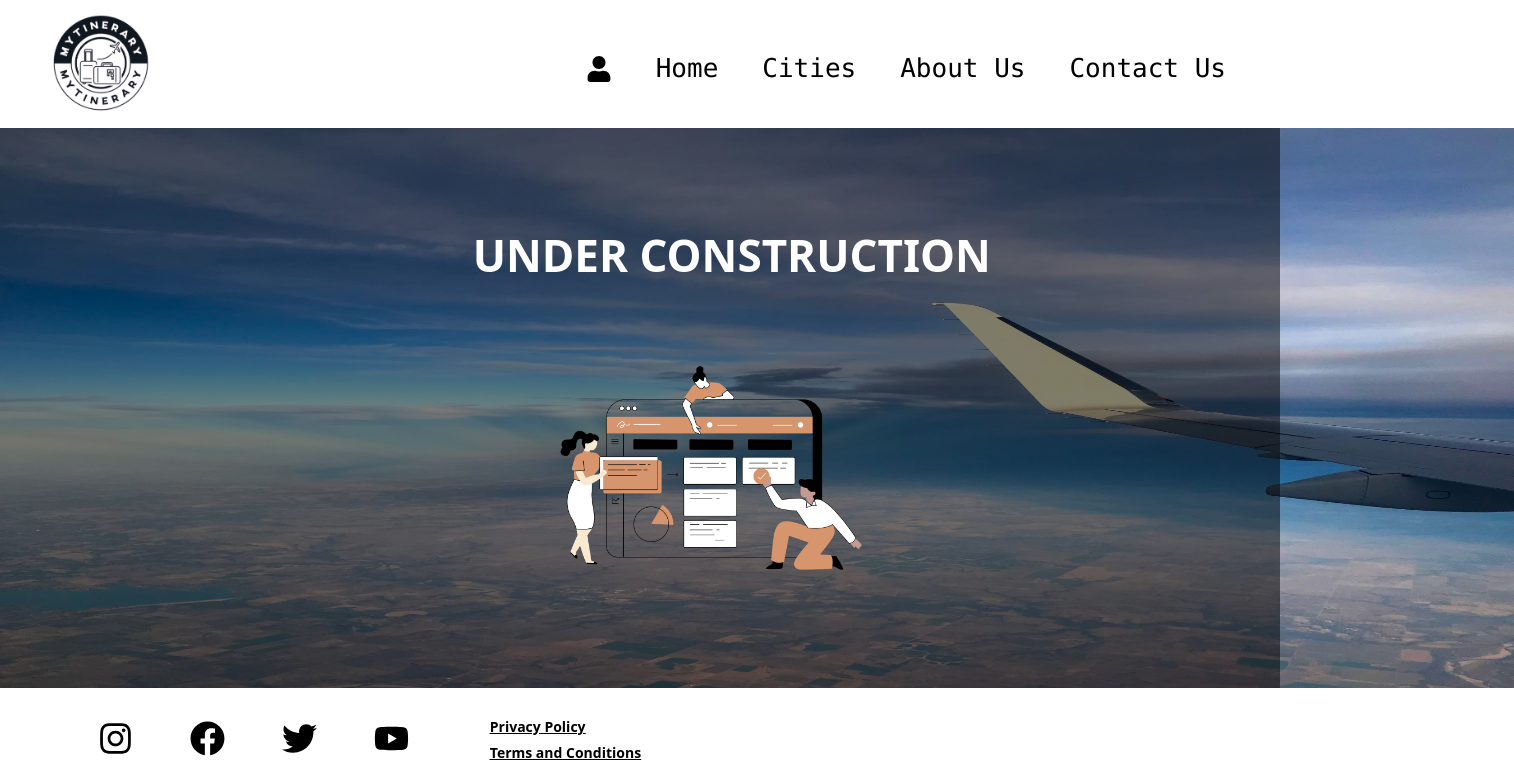
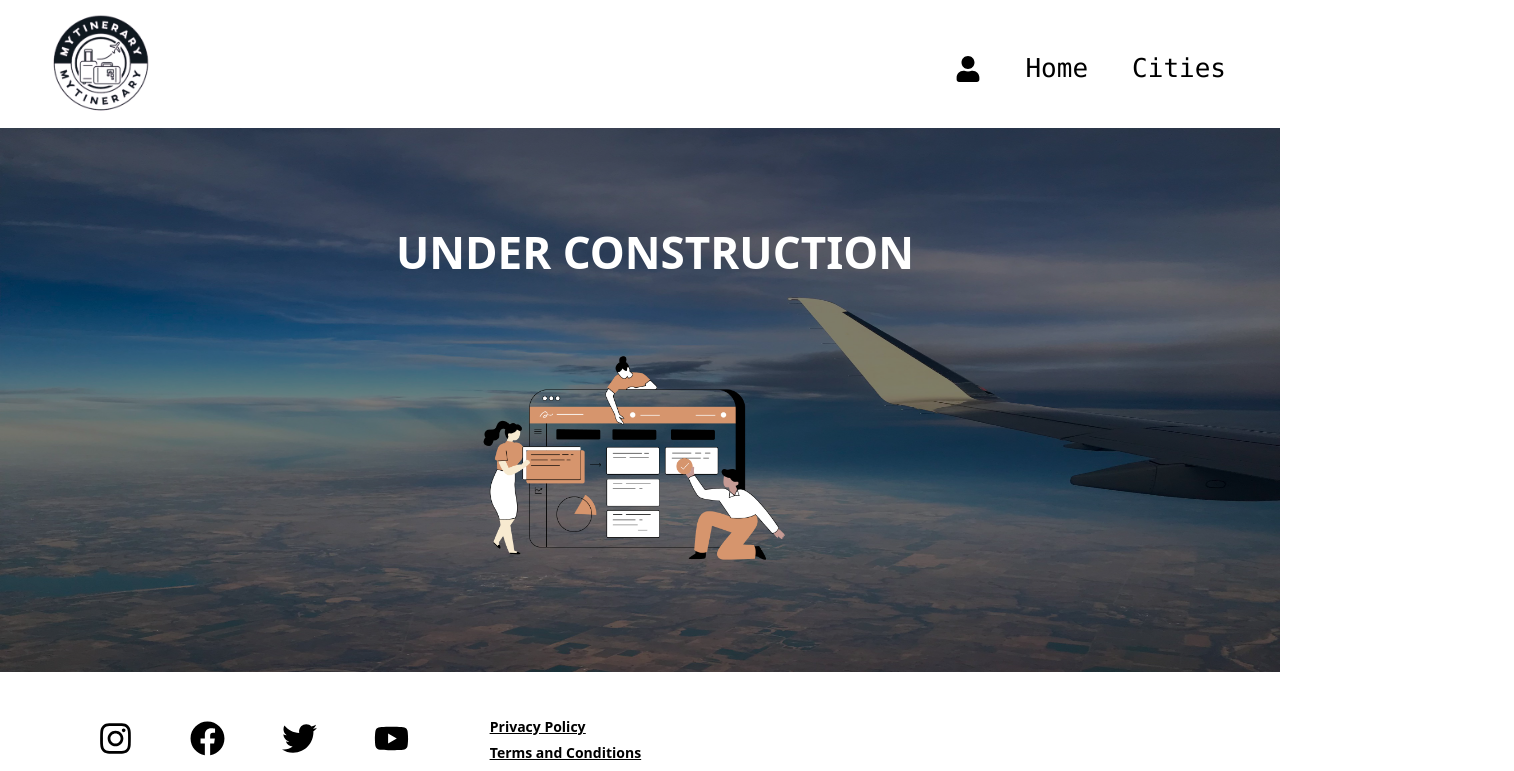
Before and after one commit to JohanaMM/MyItinerary, a React (Create React App) app: page /Cities in a window 1280 px wide. Shown: the top 771 px of the page, 1514 px wide, since content can reach past the window. Built offline with nearby package versions, Linux system fonts and the light colour scheme.

Commit message:
primera vista

```diff
--- a/public/index.html
+++ b/public/index.html
@@ -15,6 +15,7 @@
       user's mobile device or desktop. See https://developers.google.com/web/fundamentals/web-app-manifest/
     -->
     <link rel="manifest" href="%PUBLIC_URL%/manifest.json" />
+    <link href="https://fonts.googleapis.com/css2?family=Caveat:wght@500;600&family=Courgette&display=swap" rel="stylesheet">
     <!--
       Notice the use of %PUBLIC_URL% in the tags above.
       It will be replaced with the URL of the `public` folder during the build.
--- a/src/MyItinerary.jsx
+++ b/src/MyItinerary.jsx
@@ -1,9 +1,10 @@
-
 import React from 'react';
 import Navbar from './component/Navbar'
 import Main from './component/Main'
+import PageP from './component/PagePrincipal';
 import Cities from './component/Cities'
 import Footer from './component/Footer'
+import LogIn from './component/LogIn';
 import 'bootstrap/dist/css/bootstrap.css';
 import 'bootstrap/dist/js/bootstrap.js';
 import { Routes, Route } from 'react-router-dom';
@@ -13,11 +14,11 @@ function MyItinerary() {
       <div>
         <Navbar />
         <Routes>
-      <Route path='*' element={<Main/>}></Route>
+          <Route path='*' element={<PageP />}></Route>
           <Route path='/Home' element={<Main />}></Route>
-      <Route path='/Cities' element={<Cities/>}></Route>
+          <Route path='/Cities' element={<Cities />}></Route>
+          <Route path='/LogIn' element={<LogIn />}></Route>
         </Routes>
-
         <Footer />
       </div>
   );
--- /dev/null
+++ b/src/component/LogIn.jsx
@@ -0,0 +1,19 @@
+import React from 'react';
+import '../styles/Cities.css';
+import imgCons from '../imagenes/fondo-main.jpg';
+import smallImage from '../imagenes/UC.png';
+
+function LogIn (){
+    return (
+        <div className="container">
+          <div className="image-container">
+            <img src={imgCons} className="imgCons" alt="" />
+            <div className="overlay"></div>
+            <h1 className='text'>UNDER CONSTRUCTION</h1>
+            <img src={smallImage} className="small-image" alt="" />
+          </div>
+        </div>
+      );
+}
+
+export default LogIn
--- a/src/component/Main.jsx
+++ b/src/component/Main.jsx
@@ -18,7 +18,6 @@ function Main() {
   return (
     <>
     <h1>Where will your next adventure be?</h1>
-        <p className="eslogan">Find your perfect trip designed by insiders who know and love their cities</p>
         <div className="carousel-container">
       <div id="carouselExample" className="carousel slide" data-bs-ride="carousel">
         <div className="carousel-inner">
--- a/src/component/Navbar.jsx
+++ b/src/component/Navbar.jsx
@@ -21,14 +21,6 @@ function Navbar() {
         {
             name: "Cities",
             path: "/Cities"
-        },
-        {
-            name: "About Us",
-            path: "/AboutUs"
-        },
-        {
-            name: "Contact Us",
-            path: "/ContactUs"
         }
     ]
 
@@ -40,14 +32,13 @@ function Navbar() {
                     <button className="navbar-toggler" type="button" data-bs-toggle="collapse" data-bs-target="#navbarNavAltMarkup" aria-controls="navbarNavAltMarkup" aria-expanded="false" aria-label="Toggle navigation">
                         <span className="navbar-toggler-icon"></span>
                     </button>
-                    <div class="collapse navbar-collapse" id="navbarNavAltMarkup">
+                    <div className="collapse navbar-collapse" id="navbarNavAltMarkup">
                         <ul className="navbar-nav">
-                            {
-                            NavLinks.map(Link => {
-
-                              return <LinkRouter to={Link.path}><li className="nav-link active">{Link.name}</li></LinkRouter>
-                                })
-                            }
+                            {NavLinks.map((Link, index) => (
+                                <LinkRouter to={Link.path} key={index}>
+                                  <li className="nav-link active">{Link.name}</li>
+                                </LinkRouter>
+                              ))}
                         </ul>
                     </div>
                 </div>
--- /dev/null
+++ b/src/component/PagePrincipal.jsx
@@ -0,0 +1,20 @@
+import '../styles/PP.css'
+import imgL from '../imagenes/FondoMain.svg'
+
+
+function PageP() {
+
+
+    return (
+        <>
+
+            <div className='C-Texto'>
+                <img src={imgL} className='imgL' alt="" />
+                <h1 className='textC'>Find your perfect trip <br /> designed by insiders who know and love their cities</h1>
+            </div>
+
+        </>
+    )
+}
+
+export default PageP
--- a/src/styles/Cities.css
+++ b/src/styles/Cities.css
@@ -9,11 +9,13 @@
   .image-container {
     position: relative;
     display: inline-block;
+    justify-content: center;
+    align-items: center;
   }
 
   .imgCons {
-    width: 169%;
-    height: 70vh;
+    width: 100vw;
+    height: 68vh;
   }
 
   img{
@@ -34,17 +36,16 @@
   .small-image {
     position: absolute;
     top: 60%;
-    left: 80%;
+    left: 50%;
     transform: translate(-50%, -50%);
     width: 500px;
   }
 
   .text {
-    width: 100%;
     height: auto;
     position: absolute;
     top: 20%;
-    left: 80%;
+    left: 50%;
     transform: translate(-50%, -50%);
     color: white;
     font-size: 44px;
--- a/src/styles/Footer.css
+++ b/src/styles/Footer.css
@@ -6,8 +6,7 @@
     flex-direction: row;
     justify-content: space-around;
     align-items: flex-end;
-    position: absolute;
-    bottom: 0;
+    bottom: 0%;
 }
 
 footer section ul {
--- a/src/styles/Main.css
+++ b/src/styles/Main.css
@@ -1,3 +1,7 @@
+body{
+    background-color: white !important;
+}
+
 .carousel-container {
     max-width: 600px;
     margin: 0 auto;
@@ -18,7 +22,7 @@
     color: black;
     letter-spacing: 1px;
     cursor: pointer;
-    box-shadow: inset 0 0 0 0 #e79d80be;
+    box-shadow: inset 0 0 0 0 #8ff3e6;
     -webkit-transition: ease-out 0.4s;
     -moz-transition: ease-out 0.4s;
     transition: ease-out 0.4s;
@@ -27,7 +31,7 @@
 }
 
 .slide_down:hover {
-    box-shadow: inset 0 100px 0 0 #e79d80be;
+    box-shadow: inset 0 100px 0 0 #8ff3e6;
 }
 
 h1 {
@@ -62,7 +66,7 @@ h1 {
 .carousel {
     width: 96vw;
     max-width: 100vw;
-    height: 40vh;
+    height: 43vh;
     align-items: center;
 }
 
--- a/src/styles/Navbar.css
+++ b/src/styles/Navbar.css
@@ -1,6 +1,5 @@
 .bg-body-tertiary{
     background-color: transparent !important;
-    /* background: linear-gradient(rgb(143, 243, 230), white); */
     height: 16vh;
 }
 
@@ -14,6 +13,8 @@
     display: flex;
     flex-direction: row;
     align-items: flex-end;
+    position: relative;
+    z-index: 1;
 }
 
 .navbar-expand-lg .navbar-nav{
--- /dev/null
+++ b/src/styles/PP.css
@@ -0,0 +1,31 @@
+h1{
+    position: relative;
+}
+
+.C-Texto{
+    width: 100%;
+    height: 68vh;
+    display: flex;
+    flex-direction: column;
+    align-items:center;
+    justify-content: center;
+}
+
+.imgL{
+    width: 100vw;
+    height: 710px;
+    position: absolute;
+}
+
+.textC{
+    width: 70%;
+    text-decoration: none;
+    font-size: 40px;
+    font-weight: 700;
+    font-family:fantasy;
+    font-style: oblique;
+    font-weight: 300;
+    text-align: center;
+    margin-top: 580px;
+    color: rgb(0, 0, 0);
+}
```
Also changed, not shown: 1 other file (tests, documents, lock files or other folders). Lines whose indentation alone changed are shown as unchanged.
